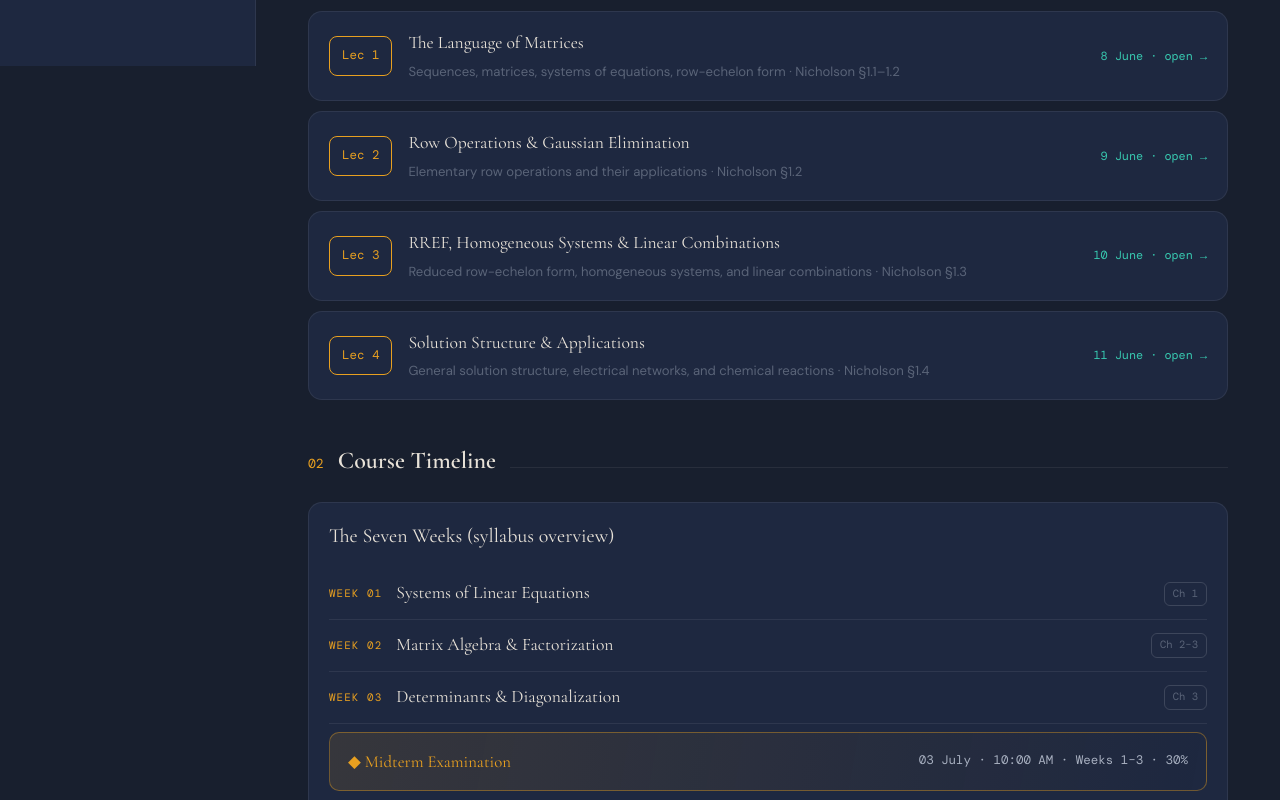
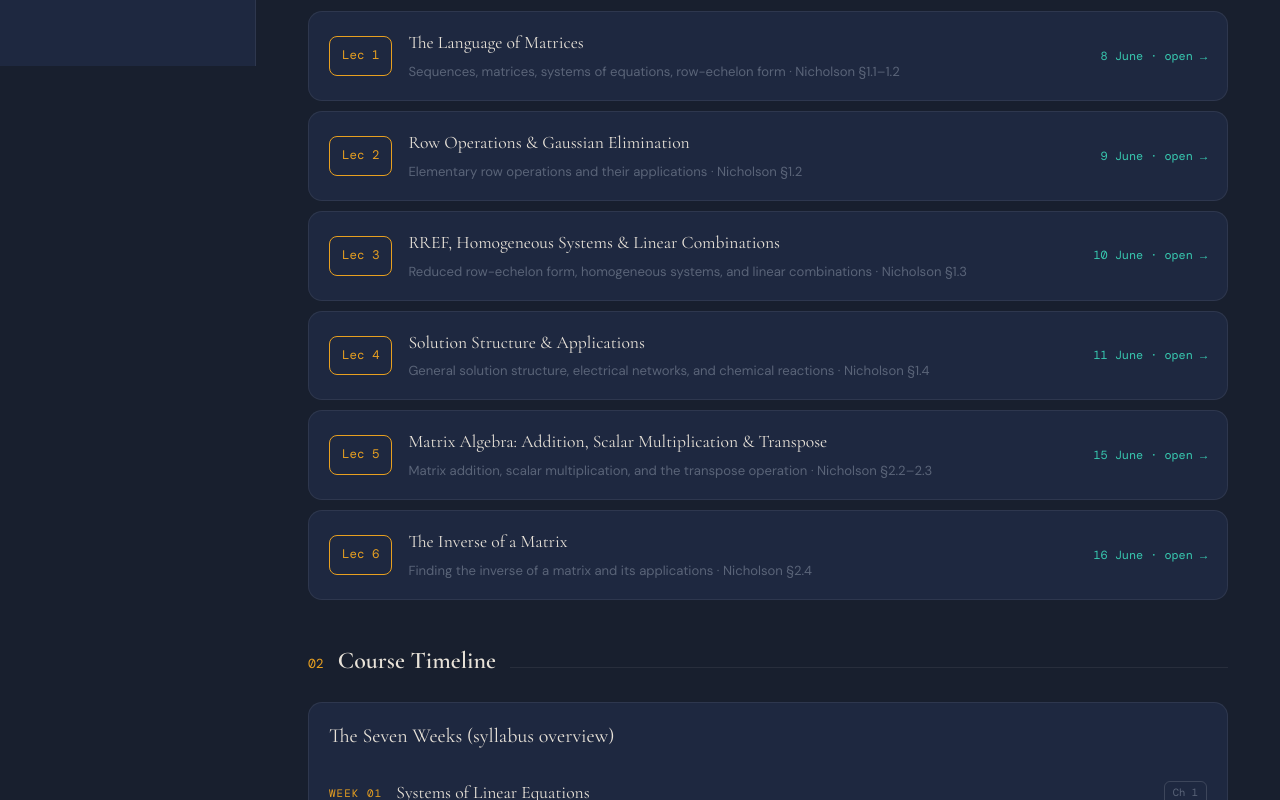
Before and after one commit to mathwithshoaib/mathwithshoaib-next, a Next.js app: page /courses/linalg in a window 1280 px wide. Shown: the part 812-1612 px from the top of the page. Built offline with nearby package versions, Linux system fonts and the light colour scheme; a web font is replaced by a local one.

Commit message:
added link on main page

```diff
--- a/app/courses/linalg/page.js
+++ b/app/courses/linalg/page.js
@@ -36,6 +36,10 @@ const LECTURES = [
     blurb: 'Reduced row-echelon form, homogeneous systems, and linear combinations', date: '10 June', live: true },
   { week: 1, n: 4, slug: 'w1/lec4', title: 'Solution Structure & Applications', ref: '§1.4',
     blurb: 'General solution structure, electrical networks, and chemical reactions', date: '11 June', live: true },
+  { week: 2, n: 5, slug: 'w2/lec5', title: 'Matrix Algebra: Addition, Scalar Multiplication & Transpose', ref: '§2.2–2.3',
+    blurb: 'Matrix addition, scalar multiplication, and the transpose operation', date: '15 June', live: true },
+  { week: 2, n: 6, slug: 'w2/lec6', title: 'The Inverse of a Matrix', ref: '§2.4',
+    blurb: 'Finding the inverse of a matrix and its applications', date: '16 June', live: true },
 ];
 
 // Teaching team.
```
